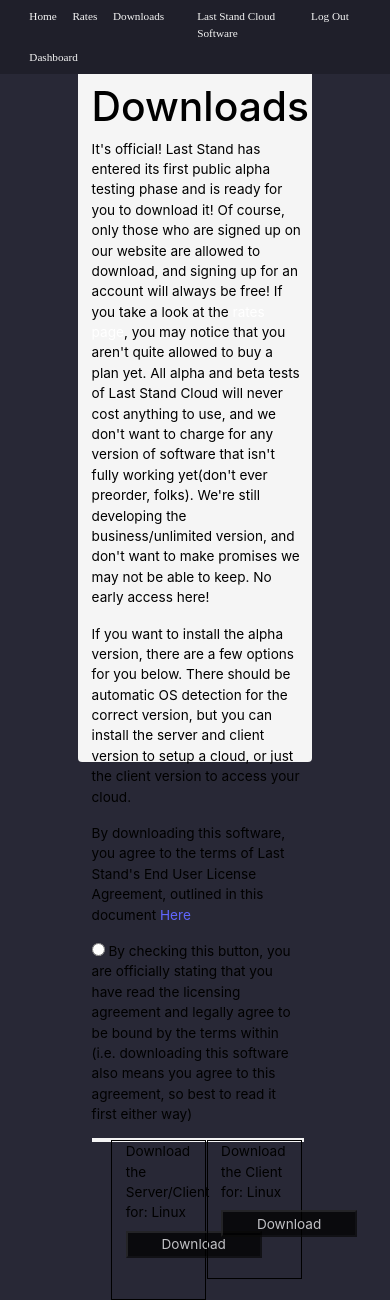
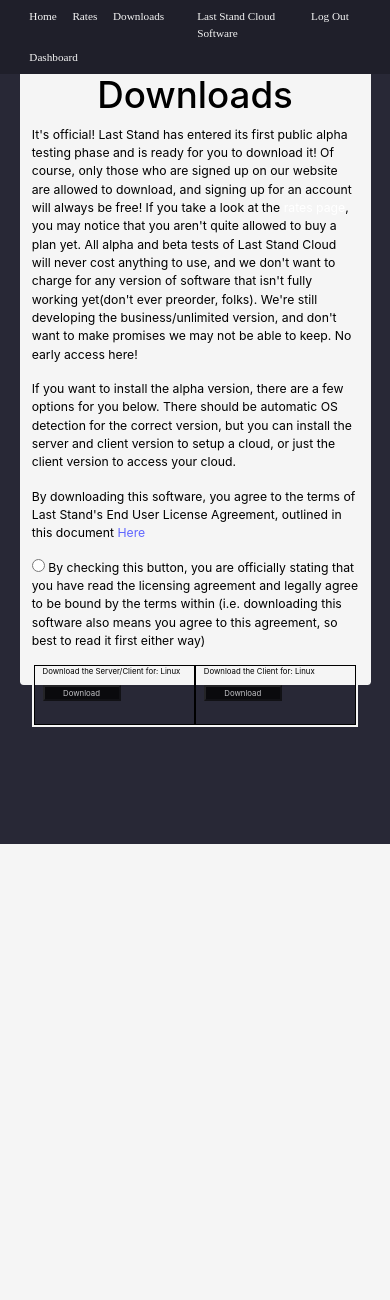
Before and after one commit to Vtrolia/Last-Stand-Website, a Django app: page /download in a window 390 px wide. After the commit the page ends 844 px from the top, so only its background shows below. Run offline with Django 3.2, Linux system fonts and the light colour scheme; a user stored in the database is signed in; some libraries are stand-ins or nearby versions.

Commit message:
added fixed scaling for the rest of pages, now moving onto header

```diff
--- a/laststand/siteserver/templates/download.html
+++ b/laststand/siteserver/templates/download.html
@@ -16,18 +16,20 @@
         <form id="download-buttons" method="post" action="{% url 'submit_download' %}">
             {% csrf_token %}
             <input type=hidden id="os-type" name="os-type">
-            <div class="bordered-download" style="position:relative; float: left;">
+            <div style="overflow: hidden;">
+            <div class="bordered-download" style="float:left">
             <label for="both">Download the Server/Client for</label>
             <button type=submit name="both" id="client-server-download" disabled>
                 Download <img src="{% static 'source_images/download.png' %}" width=25px>
             </button>
             </div>
-            <div class="bordered-download" style="position: relative; float: right;">
+            <div class="bordered-download" style="float:right">
                 <label for="client-only">Download the Client for</label>
                 <button type=submit name="client-only" id="client-server-download" disabled>
                 Download <img src="{% static 'source_images/download.png' %}" width=25px>
             </button>
             </div>
+            </div>
 
         </form>
     </div>
--- a/laststand/static/styles/style.css
+++ b/laststand/static/styles/style.css
@@ -352,6 +352,7 @@
 #select-plan {
     position:absolute;
     top: 40%;
+    width: 10em;
     left: 70%;
 }
 
@@ -365,7 +366,7 @@
     margin-left: auto;
     margin-right: auto;
     padding-left: 1em;
-    padding-right: .6em;
+    padding-right: 1em;
     padding-top: 6em;
     background-color: whitesmoke;
     color: black;
@@ -376,13 +377,15 @@
 #download-buttons {
     position: relative;
     left: 0;
-
+    margin-left: auto;
+    margin-right: auto;
+    padding: 0;
 }
 
 .bordered-download {
     border: 1.5px solid black;
     color: black;
-    width: 50%;
+    max-width: 50%;
     padding-left: 1em;
     margin: 0;
 }
@@ -637,6 +640,15 @@
         font-size: 1vw !important;
     }
 
+    #tabs {
+        max-width: 70vw;
+        min-height: 40vw;
+    }
+
+    #download-buttons {
+        font-size: .7em;
+    }
+
 }
 
 @media only screen and (max-width: 850px) {
@@ -687,9 +699,25 @@
     #becomePublisher {
         font-size: 1.5vw !important;
     }
-
     #becomePublisher h6 {
         font-size: 2vw;
+    }
+
+    #tabs td li {
+        font-size: 2vw;
+    }
+
+    #select-plan {
+        top: 35%;
+        font-size: .7em;
+    }
+
+    #first-downloads-page {
+        width: 90%;
+    }
+
+    #download-buttons {
+        font-size: 100%;
     }
 }
 
@@ -721,4 +749,13 @@
         top: 3.7em;
         width: 27%;
     }
+    #download-buttons {
+        font-size: 2vw;
+    }
 }
+
+@media only screen and (max-width: 768px) {
+    #first-downloads-page {
+        font-size: .9em;
+    }
+}
```
Also changed, not shown: laststand/db.sqlite3.
